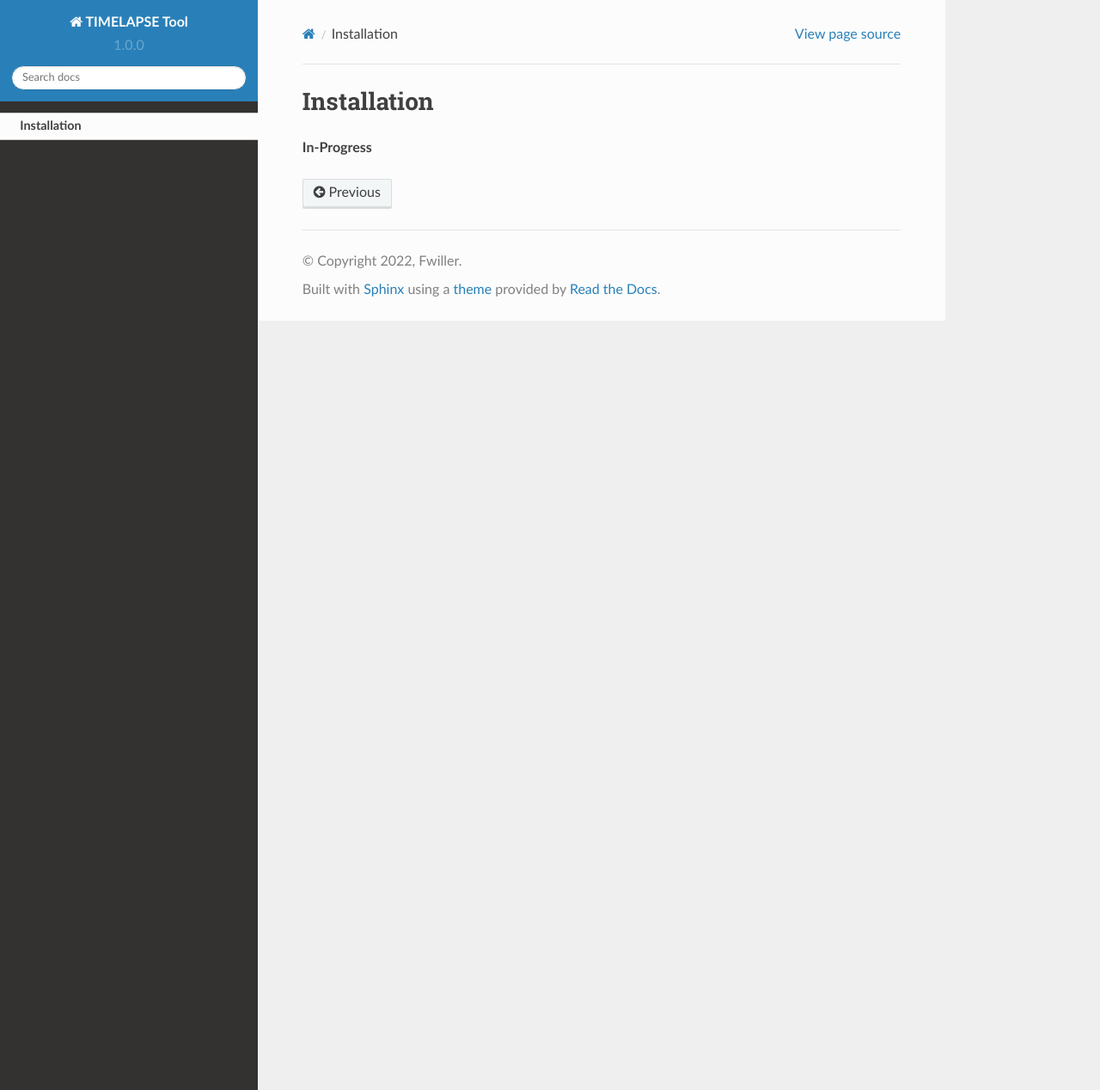
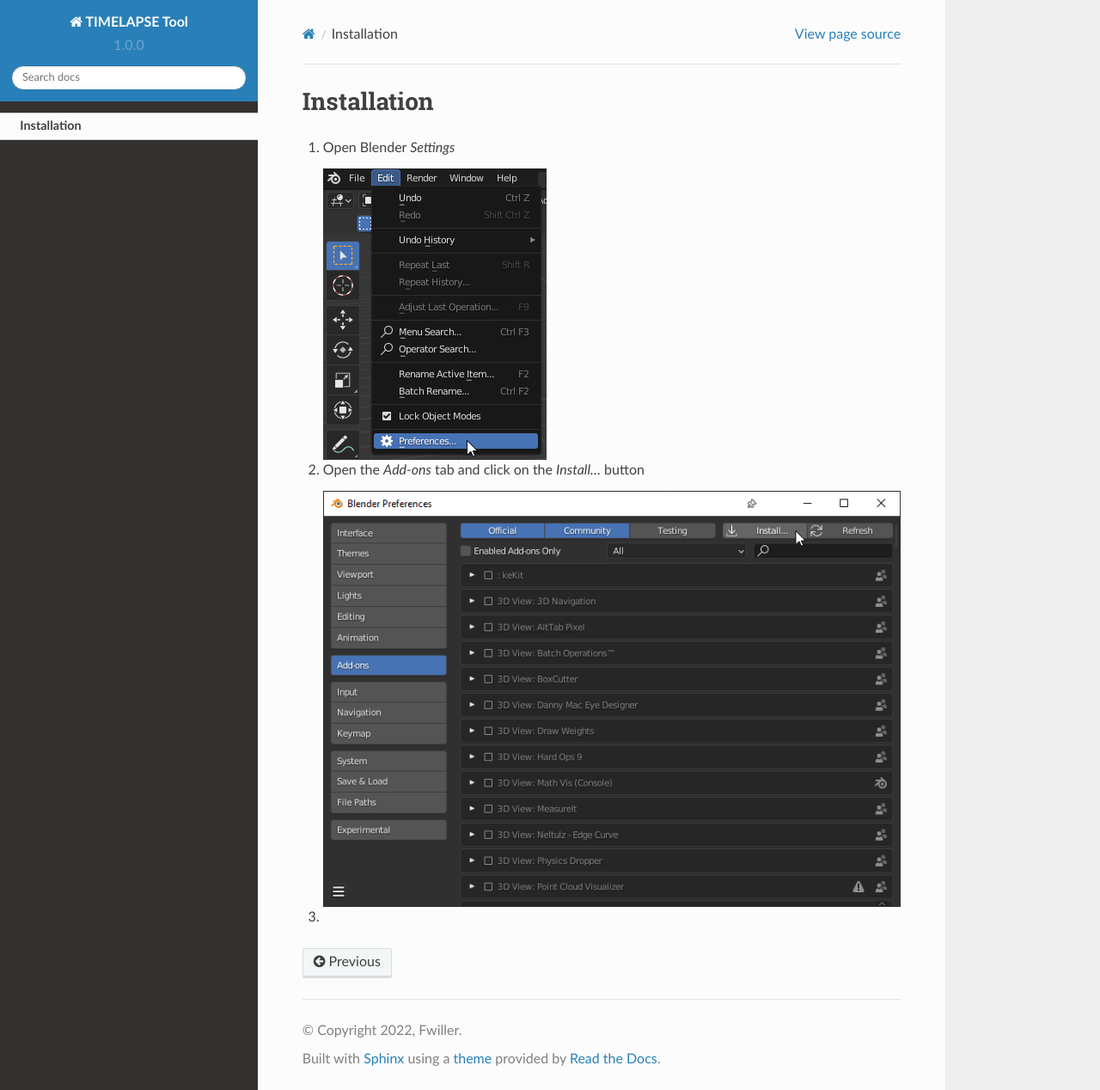
Before and after one commit to fwiller-git/TIMELAPSE-Tool-Docs, a Sphinx documentation site: the page built from docs/source/installation.rst, in a window 1280 px wide and 1268 px high. Shown: the whole window at 86% size. Built offline with Sphinx 7.4.7 and the Read the Docs theme 2.0.0, drawn with Linux system fonts in a browser that asks for light colours; pages that are not in the unit, such as notebooks, are missing from menus.

Commit message:
added some installation steps with images

```diff
--- a/docs/source/installation.rst
+++ b/docs/source/installation.rst
@@ -1,4 +1,12 @@
 Installation
 ===================================
 
-**In-Progress**
+#. Open Blender *Settings*
+
+   .. image:: images/install_step1_preferences.png
+      :width: 260
+#. Open the *Add-ons* tab and click on the *Install...* button
+
+   .. image:: images/install_step2_install.png
+      :width: 713
+#.
```
